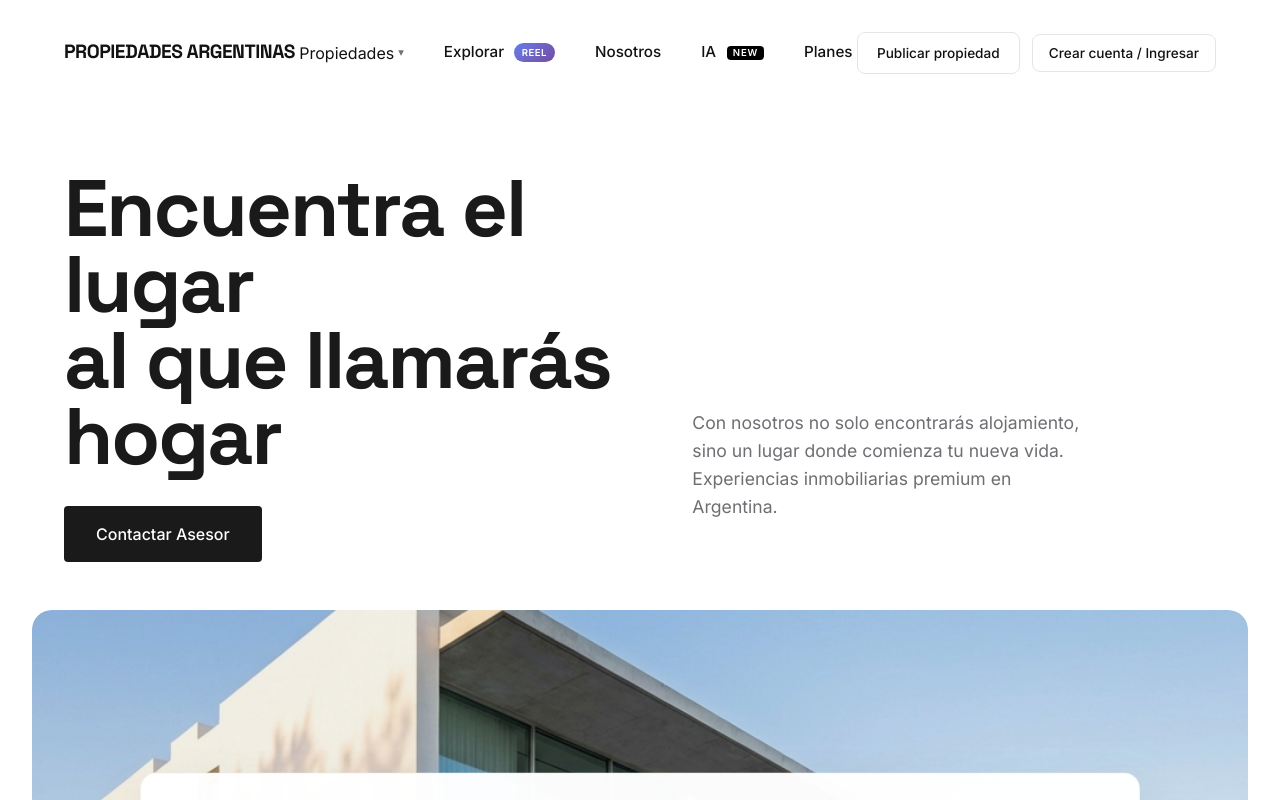
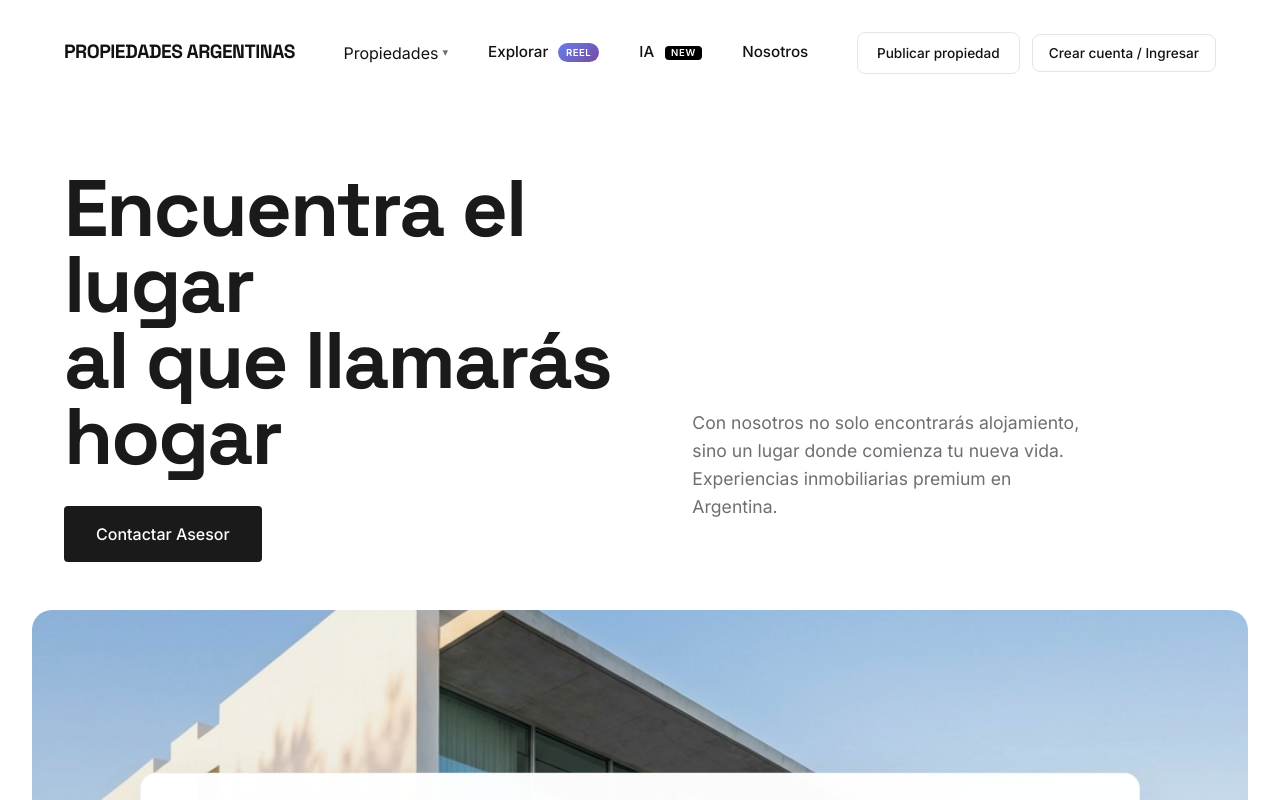
Before and after one commit to ManuSchonhoff/Propiedades-argentinas, a Next.js app: page / in a window 1280 px wide. Shown: the top 800 px of the page. Built offline with nearby package versions, Linux system fonts and the light colour scheme; no server answers; the database is empty; some icons are missing.

Commit message:
fix: navbar remove Planes swap order

```diff
--- a/components/Navbar.tsx
+++ b/components/Navbar.tsx
@@ -108,9 +108,8 @@ export default function Navbar() {
                     <Link href="/explorar">
                         Explorar <span className="nav-tag">Reel</span>
                     </Link>
+                    <Link href="/ia">IA <span className="tag-new">New</span></Link>
                     <Link href="/nosotros">Nosotros</Link>
-                    <Link href="/ia">IA <span className="tag-new">New</span></Link>
-                    <Link href="/pricing">Planes</Link>
                 </div>
                 <div className="nav-actions">
                     <Link href="/pro" className="btn-publish">
```
